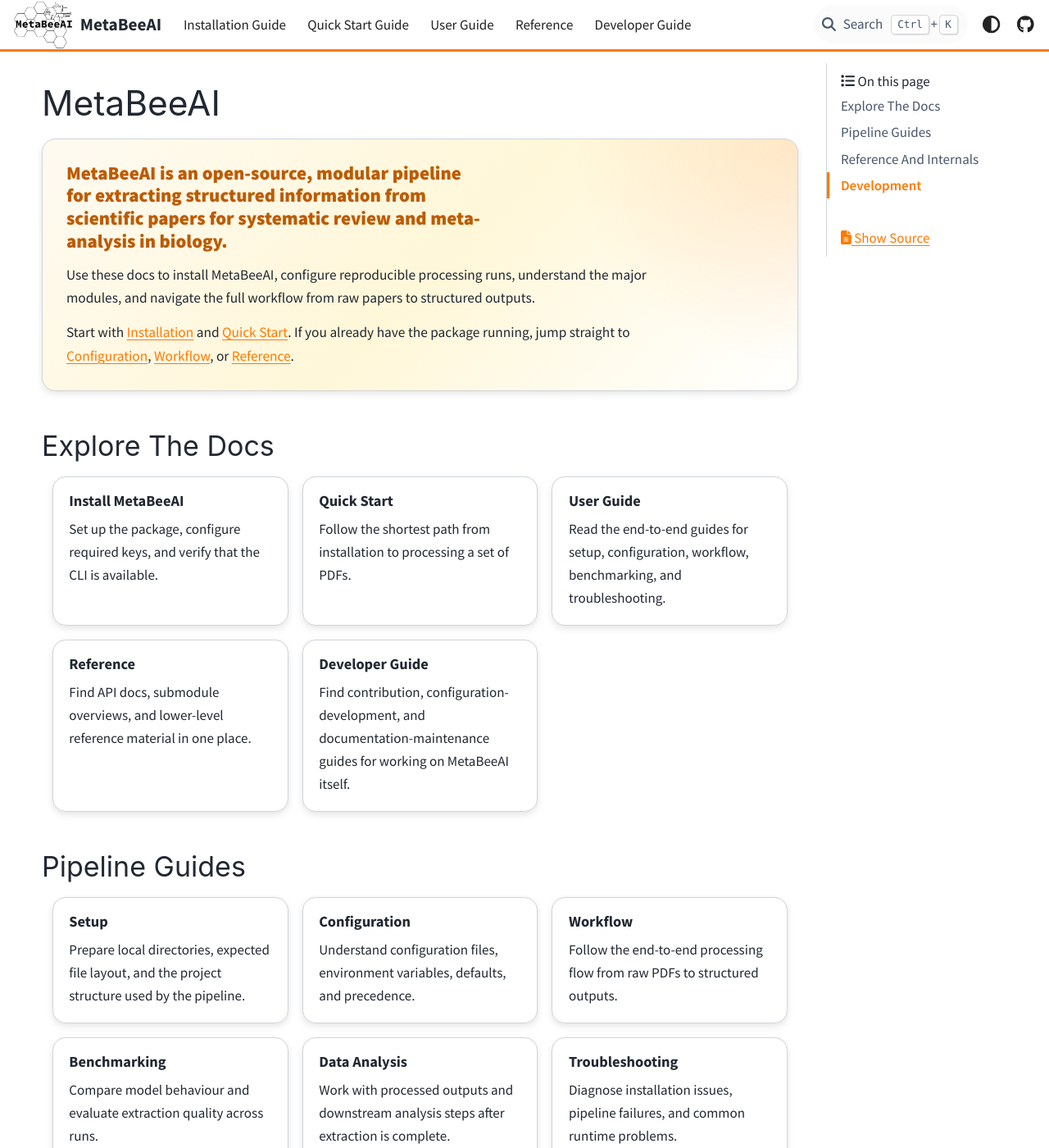
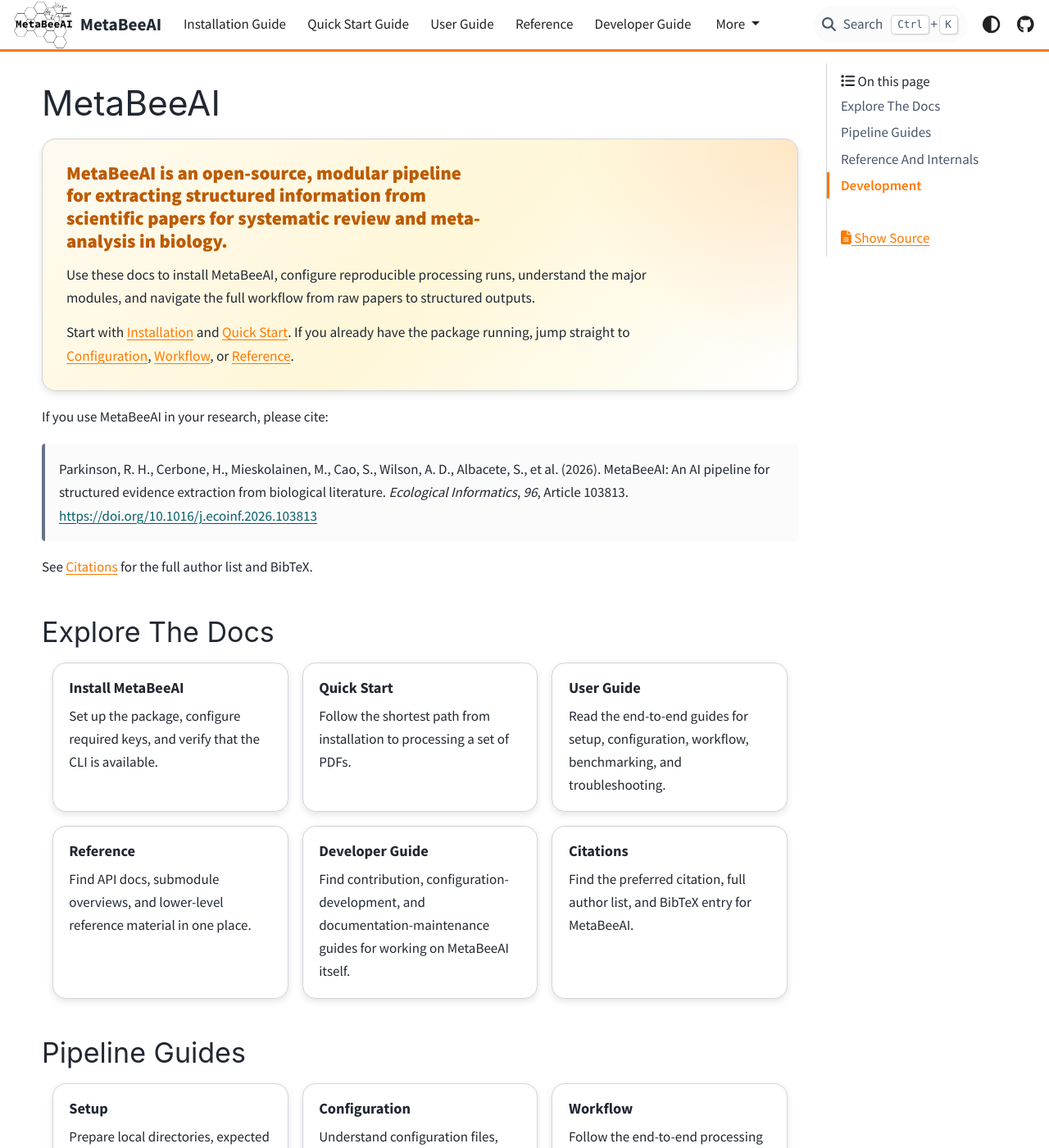
Before and after one commit to MetaBeeAI/MetaBeeAI, a Sphinx documentation site: the page built from docs/index.rst, in a window 1280 px wide and 1400 px high. Shown: the whole window at 82% size. Built offline with Sphinx 7.4.7 and the PyData theme 0.15.4, drawn with Linux system fonts in a browser that asks for light colours.

Commit message:
Add published paper citation to README and docs.

```diff
--- a/docs/index.rst
+++ b/docs/index.rst
@@ -11,6 +11,7 @@ MetaBeeAI
    guide/index
    reference/index
    developer/index
+   citations
 
 .. card::
    :class-card: landing-hero
@@ -26,6 +27,15 @@ MetaBeeAI
    If you already have the package running, jump straight to
    :doc:`Configuration <guide/configuration>`, :doc:`Workflow <guide/workflow>`, or
    :doc:`Reference <reference/index>`.
+
+If you use MetaBeeAI in your research, please cite:
+
+   Parkinson, R. H., Cerbone, H., Mieskolainen, M., Cao, S., Wilson, A. D., Albacete, S., et al. (2026).
+   MetaBeeAI: An AI pipeline for structured evidence extraction from biological literature.
+   *Ecological Informatics*, *96*, Article 103813.
+   https://doi.org/10.1016/j.ecoinf.2026.103813
+
+See :doc:`Citations <citations>` for the full author list and BibTeX.
 
 Explore The Docs
 ----------------
@@ -67,6 +77,13 @@ Explore The Docs
       :class-card: landing-card
 
       Find contribution, configuration-development, and documentation-maintenance guides for working on MetaBeeAI itself.
+
+   .. grid-item-card:: Citations
+      :link: citations
+      :link-type: doc
+      :class-card: landing-card landing-card--warm
+
+      Find the preferred citation, full author list, and BibTeX entry for MetaBeeAI.
 
 Pipeline Guides
 ---------------
```
Also changed, not shown: README.md (+27 -0 lines), docs/citations.rst (added, +22 -0 lines).
